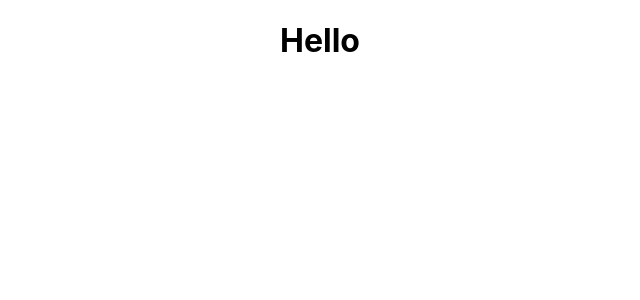
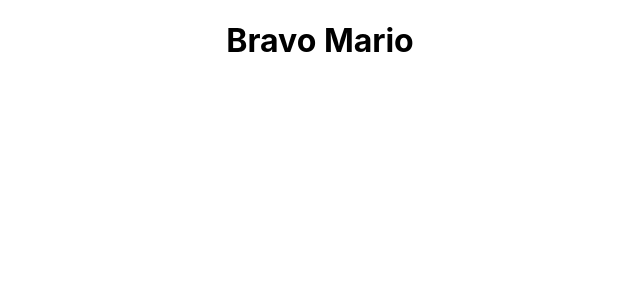
Before and after one commit to Benalta7892/ReactJS, a React (Create React App) app in the folder conditions/bienvenue/: page / in a window 1280 px wide. Shown: the top 300 px of the page, without its empty margins (320-960 px from the left). Built offline with nearby package versions, Linux system fonts and the light colour scheme.

Commit message:
Les conditions dans React - if/else

```diff
--- a/conditions/bienvenue/src/Game.js
+++ b/conditions/bienvenue/src/Game.js
@@ -7,11 +7,19 @@ class Result extends Component {
   };
 
   render() {
-    return (
-      <div>
-        <h1>Hello</h1>
-      </div>
-    );
+    if (this.state.winner) {
+      return (
+        <div>
+          <h1>Bravo {this.state.name}</h1>
+        </div>
+      );
+    } else {
+      return (
+        <div>
+          <h1>Raté !</h1>
+        </div>
+      );
+    }
   }
 }
 
```
